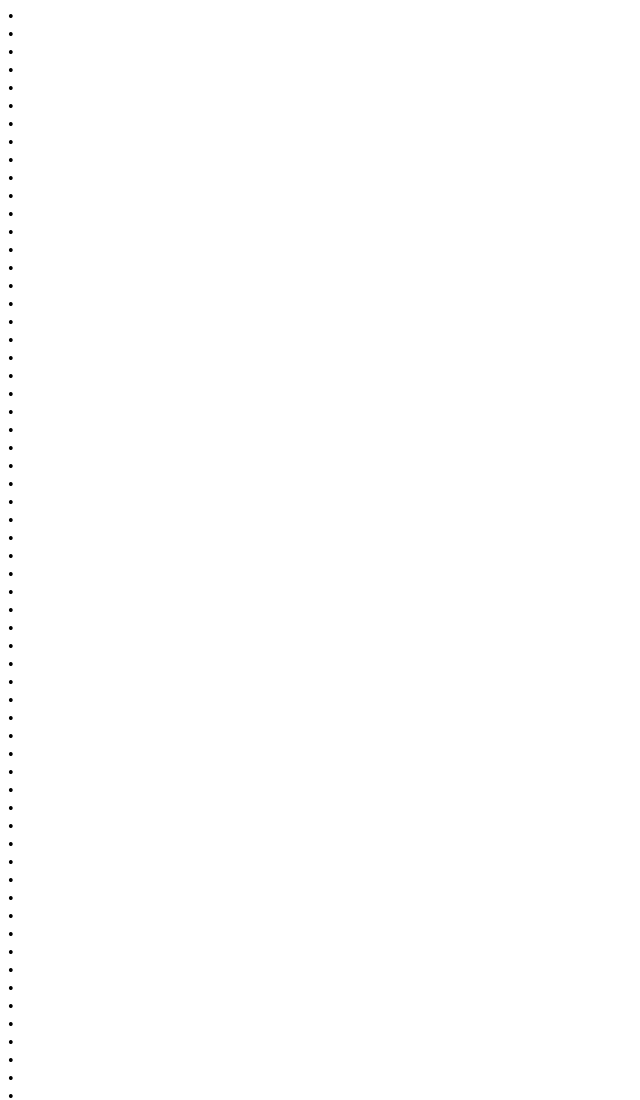
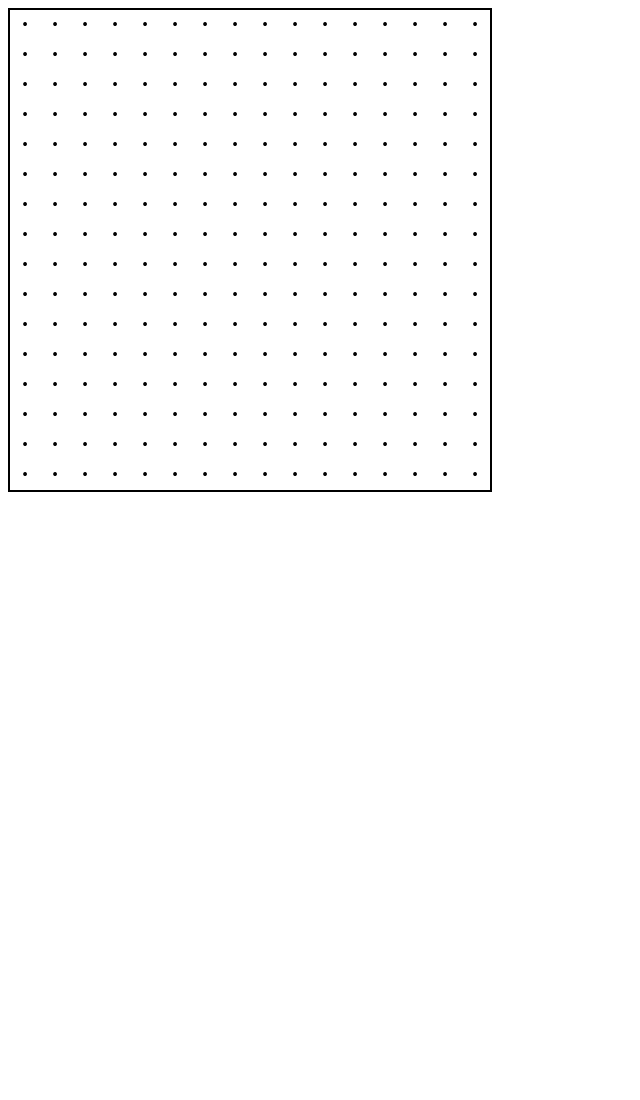
Before and after one commit to manuelgros/etch-a-sketch, a plain HTML site: page index.html in a window 1280 px wide. Shown: the top 1100 px of the page, without its empty margins (0-640 px from the left). After the commit the page ends 800 px from the top, so only its background shows below. Drawn offline with Linux system fonts and the light colour scheme.

Commit message:
Set css for canvas and tile divs
First css styling for the canvas and the tile elements. Styling is based
on 16x16 grid for now.

```diff
--- a/style.css
+++ b/style.css
@@ -1,3 +1,21 @@
 .body {
   box-sizing: border-box;
 }
+
+#canvas {
+  display: flex;
+  align-content: flex-start;
+  flex-wrap: wrap;
+  margin: 0;
+  width: 480px;
+  height: 480px;
+  border: 2px solid black;
+}
+
+.tile {
+  display: flex;
+  width: 30px;
+  height: 30px;
+  align-items: center;
+  justify-content: center;
+}
```
